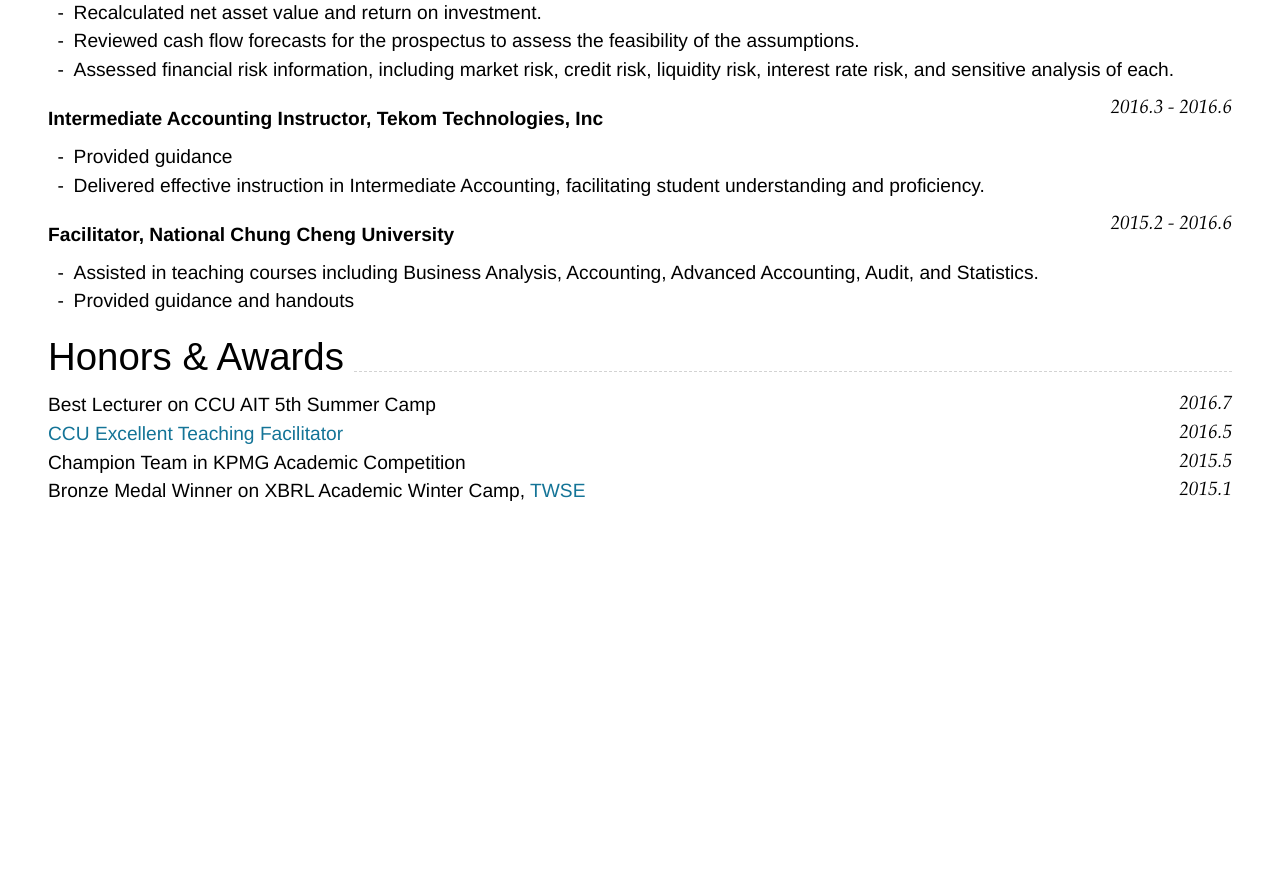
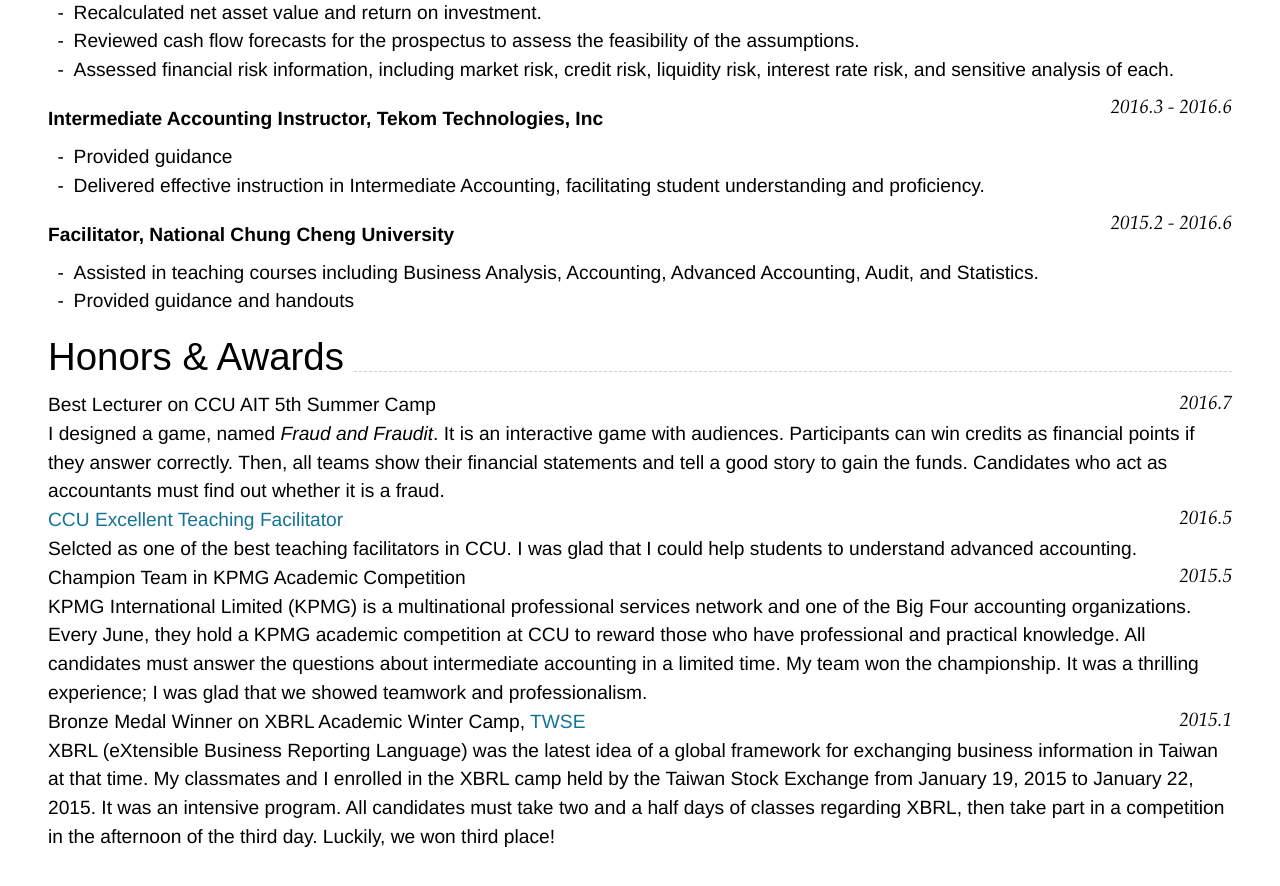
Before and after one commit to HUIXIN-TW/Resume, a Jekyll site: the page built from index.md, in a window 1280 px wide and 900 px high, scrolled down 6585 px. Shown: the top 886 px of the window. Built offline with Jekyll 4.4.1, drawn with Linux system fonts in a browser that asks for light colours; nearby versions of some CDN libraries; before the commit the page ends 7139 px from its top, so only the background shows below that.

Commit message:
update Honors

```diff
--- a/index.md
+++ b/index.md
@@ -433,8 +433,21 @@ Kaohsiung, Taiwan
 
 Best Lecturer on CCU AIT 5th Summer Camp `2016.7`
 
+I designed a game, named _Fraud and Fraudit_. It is an interactive game with audiences. Participants can win credits as financial points if they answer correctly. Then, all teams show their financial statements and tell a good story to gain the funds. Candidates who act as accountants must find out whether it is a fraud.
+
+<!-- For more detail but not shown on CV
+Before I graduated, the Accounting Students’ Guild invited me as a lecturer for the fifth accounting summer camp on July 10, 2016. It flattered me when I heard. I attached great importance to teaching high school students who are interested in accounting. Hence, I took a week to design my game - Fraud and Fraudit. It was an interactive game with audiences. Participants won credits by a group if they answered correctly. Then, all teams showed their financial statements and told a good story to gain the funds. Be careful! It may be a fraud! Candidates who acted as accountants must find out whether it was fraud. Call “BLUFF” when determining it was a scandal, and then you won.
+<br>
+-->
+
 [CCU Excellent Teaching Facilitator](https://oaa.ccu.edu.tw/_files_oaa/dev/ta_selection/ta_selection104.pdf) `2016.5`
+
+Selcted as one of the best teaching facilitators in CCU. I was glad that I could help students to understand advanced accounting.
 
 Champion Team in KPMG Academic Competition `2015.5`
 
+KPMG International Limited (KPMG) is a multinational professional services network and one of the Big Four accounting organizations. Every June, they hold a KPMG academic competition at CCU to reward those who have professional and practical knowledge. All candidates must answer the questions about intermediate accounting in a limited time. My team won the championship. It was a thrilling experience; I was glad that we showed teamwork and professionalism.
+
 Bronze Medal Winner on XBRL Academic Winter Camp, [TWSE](https://www.twse.com.tw/en/) `2015.1`
+
+XBRL (eXtensible Business Reporting Language) was the latest idea of a global framework for exchanging business information in Taiwan at that time. My classmates and I enrolled in the XBRL camp held by the Taiwan Stock Exchange from January 19, 2015 to January 22, 2015. It was an intensive program. All candidates must take two and a half days of classes regarding XBRL, then take part in a competition in the afternoon of the third day. Luckily, we won third place!
```
